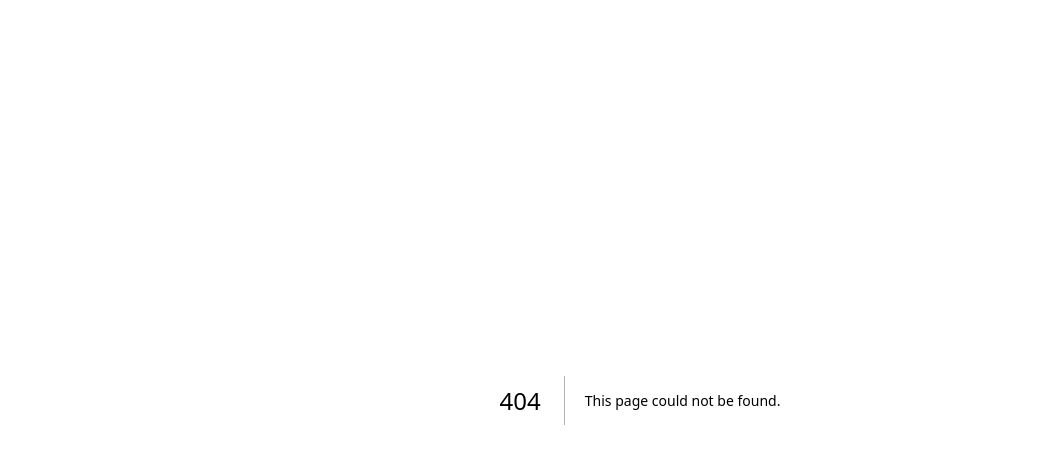
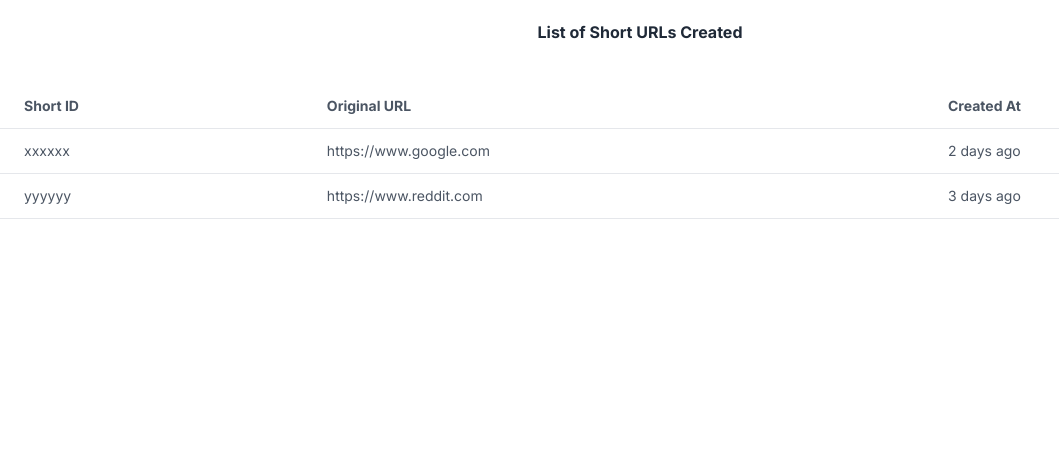
Before and after one commit to geeky-sh/shorturl-fe, a Next.js app: page /urls in a window 1280 px wide. Before the commit this address had no page. Shown: the top 464 px of the page, without its empty margins (0-1059 px from the left). Built offline with nearby package versions, Linux system fonts and the light colour scheme.

Commit message:
fixt commit

```diff
--- a/app/globals.css
+++ b/app/globals.css
@@ -18,10 +18,4 @@
 
 body {
   color: rgb(var(--foreground-rgb));
-  background: linear-gradient(
-      to bottom,
-      transparent,
-      rgb(var(--background-end-rgb))
-    )
-    rgb(var(--background-start-rgb));
 }
--- /dev/null
+++ b/app/login/page.js
@@ -0,0 +1,22 @@
+export default function Login() {
+    return (
+        <section className="bg-gray-50">
+            <div className="flex flex-col items-center justify-center h-screen">
+                <h3 className="align-center text-xl mb-2">Short URL Generator</h3>
+                <div className="p-4 bg-white border border-gray-100">
+                    <form>
+                        <div className="py-1">
+                            <label for="username" className="pr-5 text-sm">Username:</label>
+                            <input type="username" name="username" id="username" placeholder="Your username" className="text-sm bg-gray-50 rounded-md p-1"/>
+                        </div>
+                        <div className="py-1">
+                            <label for="password" className="pr-5 text-sm">Password:</label>
+                            <input type="password" name="password" id="password" placeholder="Your password" className="text-sm bg-gray-50 rounded-md p-1"/>
+                        </div>
+                        <button type="submit" className="mt-2 p-2 bg-blue-500 rounded-md text-white text-sm">Login</button>
+                    </form>
+                </div>
+            </div>
+        </section>
+    )
+}
--- /dev/null
+++ b/app/urls/page.js
@@ -0,0 +1,31 @@
+export default function Page() {
+    return (
+        <section className="h-full">
+            <div className="text-center">
+                <h3 className="p-5 text-gray-800 font-bold">List of Short URLs Created</h3>
+                <table className="w-full h-full text-sm text-left text-gray-600 mt-5">
+                    <thead>
+                        <tr className="border-b">
+                            <th className="px-6 py-3">Short ID</th>
+                            <th className="px-6 py-3">Original URL</th>
+                            <th className="px-6 py-3">Created At</th>
+                        </tr>
+                    </thead>
+                    <tbody>
+                        <tr className="border-b">
+                            <td className="px-6 py-3">xxxxxx</td>
+                            <td className="px-6 py-3"><a href="https://www.google.com">https://www.google.com</a></td>
+                            <td className="px-6 py-3">2 days ago</td>
+                        </tr>
+                        <tr className="border-b">
+                            <td className="px-6 py-3">yyyyyy</td>
+                            <td className="px-6 py-3"><a href="https://www.reddit.com">https://www.reddit.com</a></td>
+                            <td className="px-6 py-3">3 days ago</td>
+                        </tr>
+                    </tbody>
+                </table>
+            </div>
+
+        </section>
+    )
+}
```
